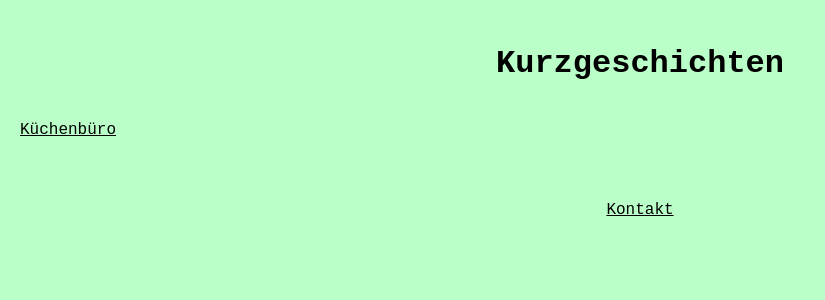
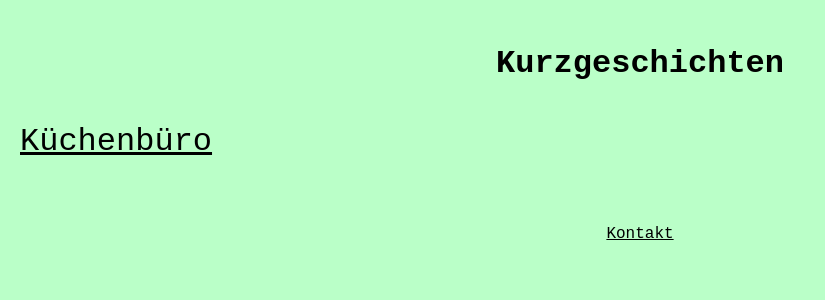
Before and after one commit to bananaboat-nat/lies-mich.com, a Jekyll site: the page built from index.html, in a window 1280 px wide. Shown: the top 300 px of the page, without its empty margins (0-825 px from the left). Built offline with Jekyll 4.4.1, drawn with Linux system fonts in a browser that asks for light colours.

Commit message:
bigger text in home page list

```diff
--- a/css/style.css
+++ b/css/style.css
@@ -40,6 +40,7 @@ ul {
 li {
   margin-top: 10px;
   margin-bottom: 10px;
+  font-size: 200%;
 }
 
 .content {
```
